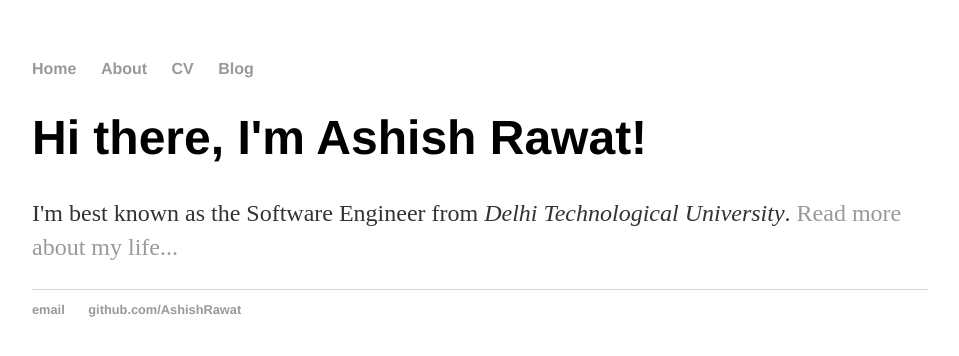
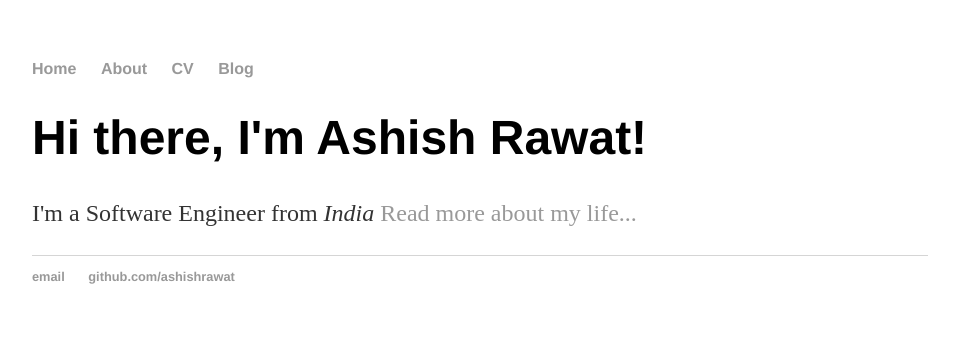
Before and after one commit to AshishRawat31/AshishRawat31.github.io, a Jekyll site: the page built from index.html, in a window 1280 px wide. Shown: the top 356 px of the page, without its empty margins (160-1119 px from the left). Built offline with Jekyll 4.4.1, drawn with Linux system fonts in a browser that asks for light colours.

Commit message:
Update index.html

```diff
--- a/index.html
+++ b/index.html
@@ -1,31 +1,8 @@
-<!DOCTYPE html>
-<html>
-	<head>
-		<title>Ashish Rawat</title>
-		<!-- link to main stylesheet -->
-		<link rel="stylesheet" type="text/css" href="css/main.css">
-	</head>
-	<body>
-		<nav>
-    		<ul>
-        		<li><a href="/">Home</a></li>
-	        	<li><a href="/about">About</a></li>
-        		<li><a href="/cv">CV</a></li>
-        		<li><a href="/blog">Blog</a></li>
-
-    		</ul>
-		</nav>
-		<div class="container">
-    		<div class="blurb">
-        		<h1>Hi there, I'm Ashish Rawat!</h1>
-				<p>I'm best known as the Software Engineer from <em>Delhi Technological University</em>. <a href="/about">Read more about my life...</a></p>
-    		</div><!-- /.blurb -->
-		</div><!-- /.container -->
-		<footer>
-    		<ul>
-        		<li><a href="mailto:ashishrawat.dtu31@gmail.com">email</a></li>
-        		<li><a href="https://github.com/AshishRawat31">github.com/AshishRawat</a></li>
-			</ul>
-		</footer>
-	</body>
-</html>
+---
+layout: default
+title: Ashish Rawat
+---
+<div class="blurb">
+	<h1>Hi there, I'm Ashish Rawat!</h1>
+	<p>I'm a Software Engineer from <em>India</em> <a href="/about">Read more about my life...</a></p>
+</div><!-- /.blurb -->
```
